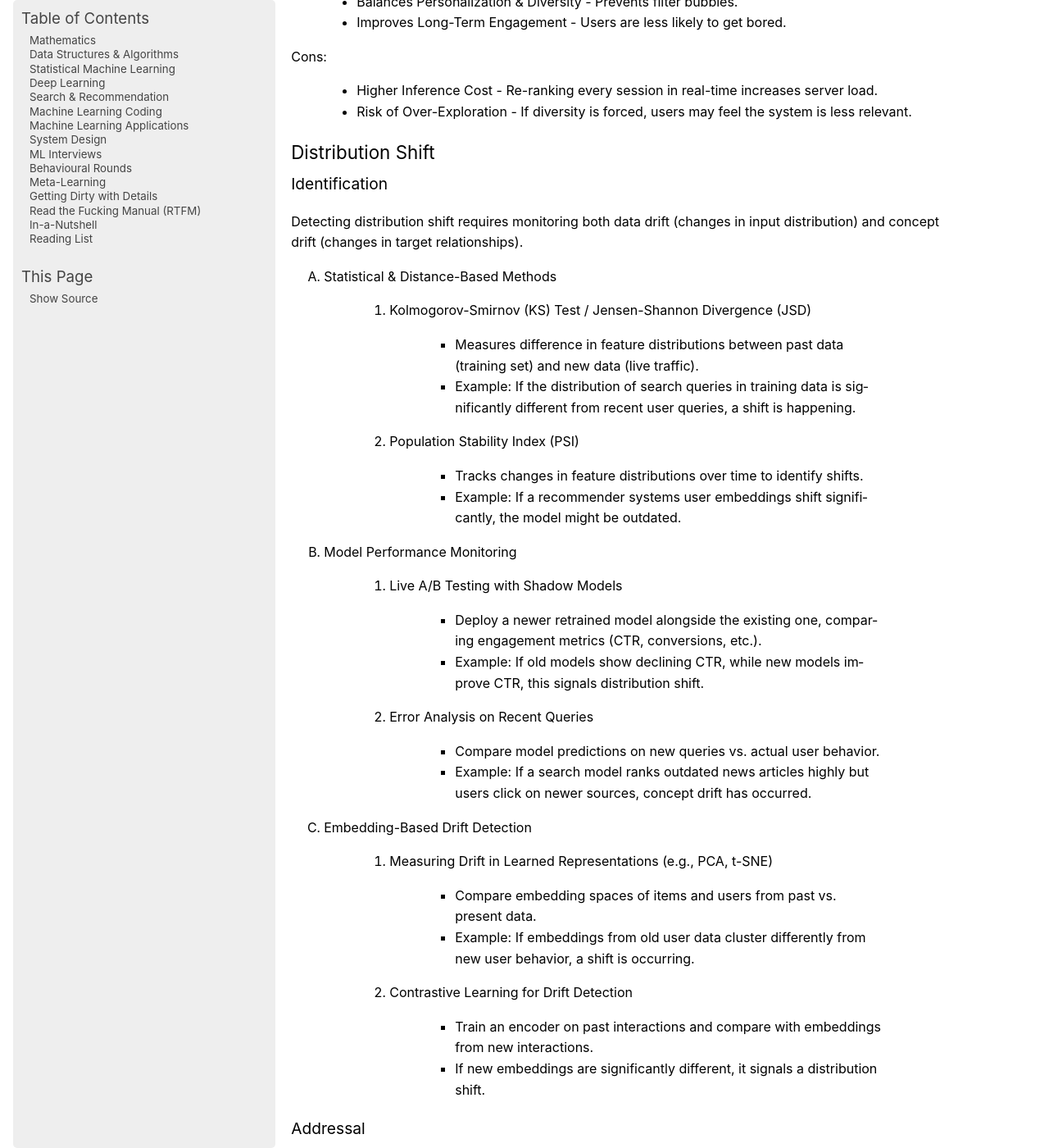
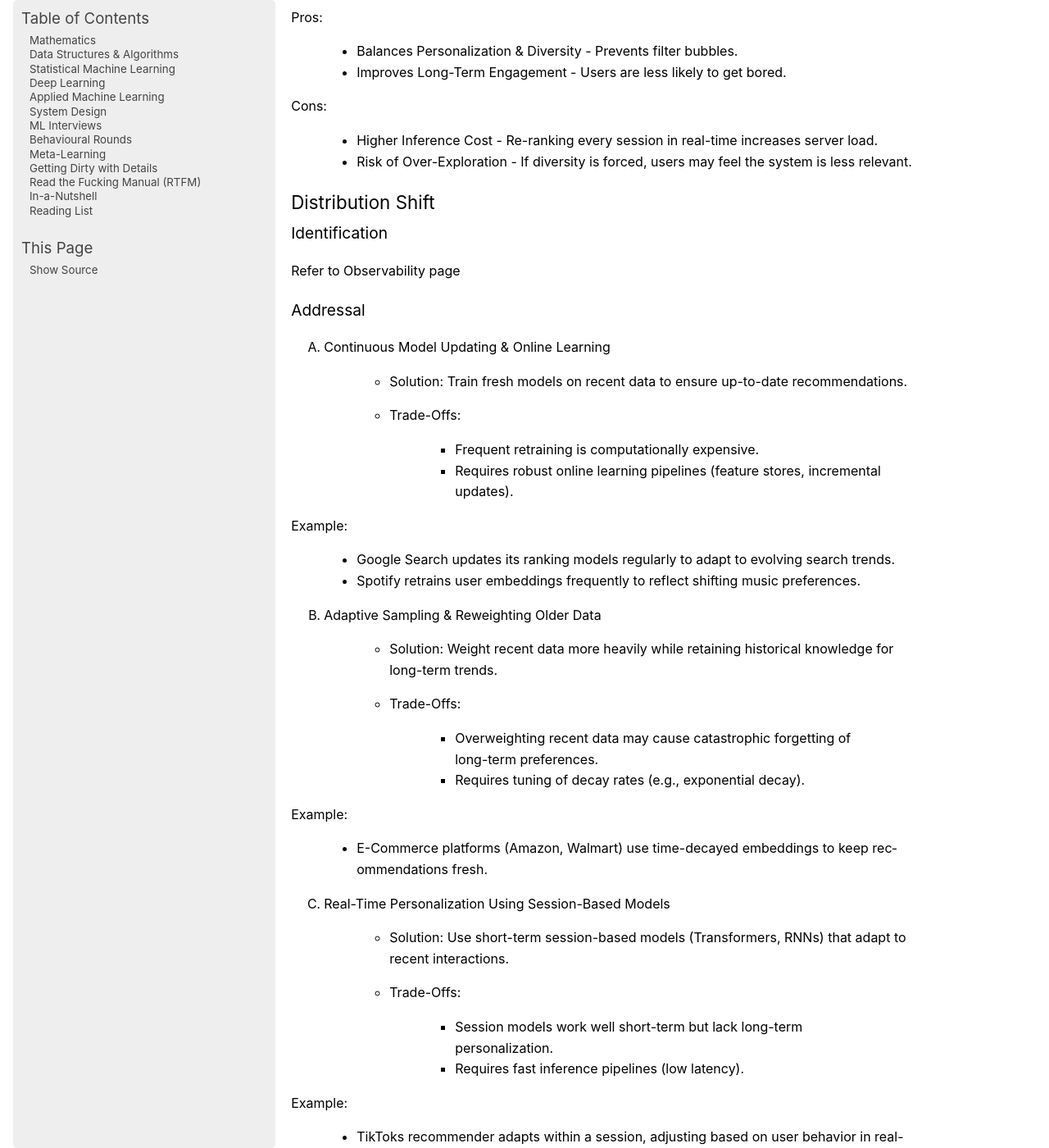
Before and after one commit to uselesstechjunks/leetcode, a Sphinx documentation site: the page built from docs/source/applied/rank.rst, in a window 1280 px wide and 1400 px high, scrolled down 36757 px. Shown: the whole window at 82% size. Built offline with Sphinx 7.4.7, drawn with Linux system fonts in a browser that asks for light colours; pages that are not in the unit, such as notebooks, are missing from menus; some of the changed text lies outside the part shown.

Commit message:
Update rank.rst (#467)
* Update rank.rst

* Update rank.rst

* Update and rename docs/source/dl/application/index.rst to docs/source/applied/index.rst

* Rename docs/source/dl/application/lm.rst to docs/source/applied/lm.rst

* Rename docs/source/dl/application/llm.rst to docs/source/applied/llm.rst

* Rename docs/source/dl/application/nlp.rst to docs/source/applied/nlp.rst

* Rename docs/source/dl/application/multimodal.rst to docs/source/applied/multimodal.rst

* Rename docs/source/dl/application/cp.rst to docs/source/applied/cp.rst

* Rename docs/source/mlapp.rst to docs/source/applied/mlapp.rst

* Rename docs/source/mlcoding.rst to docs/source/applied/mlcoding.rst

* Rename docs/source/rank.rst to docs/source/applied/rank.rst

* Update mlapp.rst

* Update index.rst

* Update index.rst

* Update mlapp.rst

* Create obsv.rst

* Update index.rst

* Update obsv.rst

* Update rank.rst

* Update obsv.rst

```diff
--- a/docs/source/rank.rst
+++ b/docs/source/applied/rank.rst
@@ -1266,43 +1267,7 @@ Distribution Shift
 ====================================================================================
 Identification
 ------------------------------------------------------------------------------------
-Detecting distribution shift requires monitoring both data drift (changes in input distribution) and concept drift (changes in target relationships).
-
-(A) Statistical & Distance-Based Methods
-
-	#. Kolmogorov-Smirnov (KS) Test / Jensen-Shannon Divergence (JSD)
-
-		- Measures difference in feature distributions between past data (training set) and new data (live traffic).
-		- Example: If the distribution of search queries in training data is significantly different from recent user queries, a shift is happening.
-
-	#. Population Stability Index (PSI)
-
-		- Tracks changes in feature distributions over time to identify shifts.
-		- Example: If a recommender systems user embeddings shift significantly, the model might be outdated.
-
-(B) Model Performance Monitoring
-
-	#. Live A/B Testing with Shadow Models
-
-		- Deploy a newer retrained model alongside the existing one, comparing engagement metrics (CTR, conversions, etc.).
-		- Example: If old models show declining CTR, while new models improve CTR, this signals distribution shift.
-
-	#. Error Analysis on Recent Queries
-
-		- Compare model predictions on new queries vs. actual user behavior.
-		- Example: If a search model ranks outdated news articles highly but users click on newer sources, concept drift has occurred.
-
-(C) Embedding-Based Drift Detection
-
-	#. Measuring Drift in Learned Representations (e.g., PCA, t-SNE)
-
-		- Compare embedding spaces of items and users from past vs. present data.
-		- Example: If embeddings from old user data cluster differently from new user behavior, a shift is occurring.
-
-	#. Contrastive Learning for Drift Detection
-
-		- Train an encoder on past interactions and compare with embeddings from new interactions.
-		- If new embeddings are significantly different, it signals a distribution shift.
+Refer to Observability page
 
 Addressal
 ------------------------------------------------------------------------------------
--- a/docs/source/index.rst
+++ b/docs/source/index.rst
@@ -25,9 +25,7 @@ Contents
 	dsa/index
 	ml/index
 	dl/index
-	rank
-	mlcoding
-	mlapp
+	applied/index
 	sysdes
 	interviews/index
 	behave
```
Also changed, not shown: other parts of docs/source/applied/rank.rst (+1 -0 lines), docs/source/applied/index.rst (renamed from docs/source/dl/application/index.rst, +4 -7 lines), docs/source/applied/mlapp.rst (renamed from docs/source/mlapp.rst, +12 -2 lines), docs/source/applied/obsv.rst (added, +52 -0 lines), docs/source/applied/cp.rst (renamed from docs/source/dl/application/cp.rst), docs/source/applied/llm.rst (renamed from docs/source/dl/application/llm.rst), docs/source/applied/lm.rst (renamed from docs/source/dl/application/lm.rst), docs/source/applied/mlcoding.rst (renamed from docs/source/mlcoding.rst), docs/source/applied/multimodal.rst (renamed from docs/source/dl/application/multimodal.rst), docs/source/applied/nlp.rst (renamed from docs/source/dl/application/nlp.rst).
